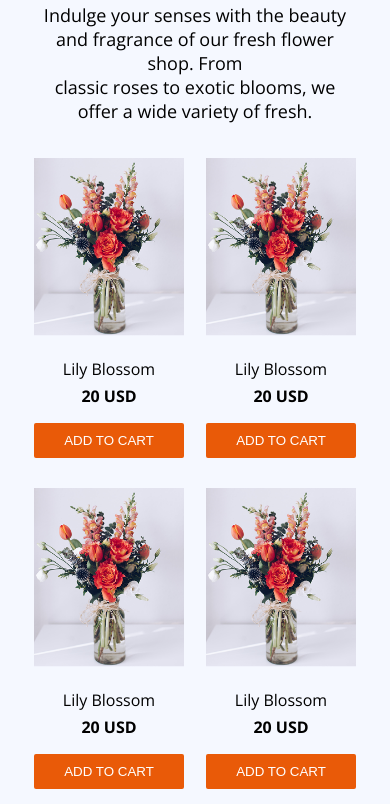
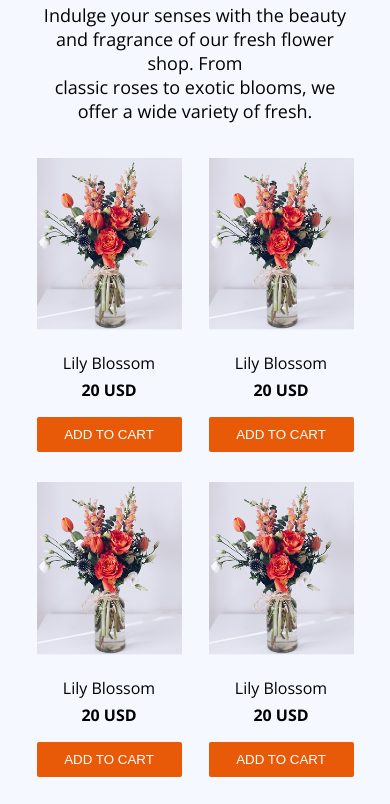
Before and after one commit to mahmudulhasan71/second-assignment, a plain HTML site: page index.html in a window 390 px wide. Shown: the part 741-1545 px from the top of the page. Drawn offline with nearby package versions, Linux system fonts and the light colour scheme.

Commit message:
modified

```diff
--- a/style.css
+++ b/style.css
@@ -238,16 +238,17 @@
 
     .grid {
         grid-template-columns: 1fr 1fr;
-        justify-content: space-between;
+        /* column-gap: 10px; */
+
     }
 
     .grid .card {
-        max-width: 150px;
+        max-width: 145px;
         margin: 0px auto;
     }
 
     .grid .card .primary-btn {
-        width: 150px;
+        width: 145px;
         height: 35px;
         border-radius: 2px;
 
```
